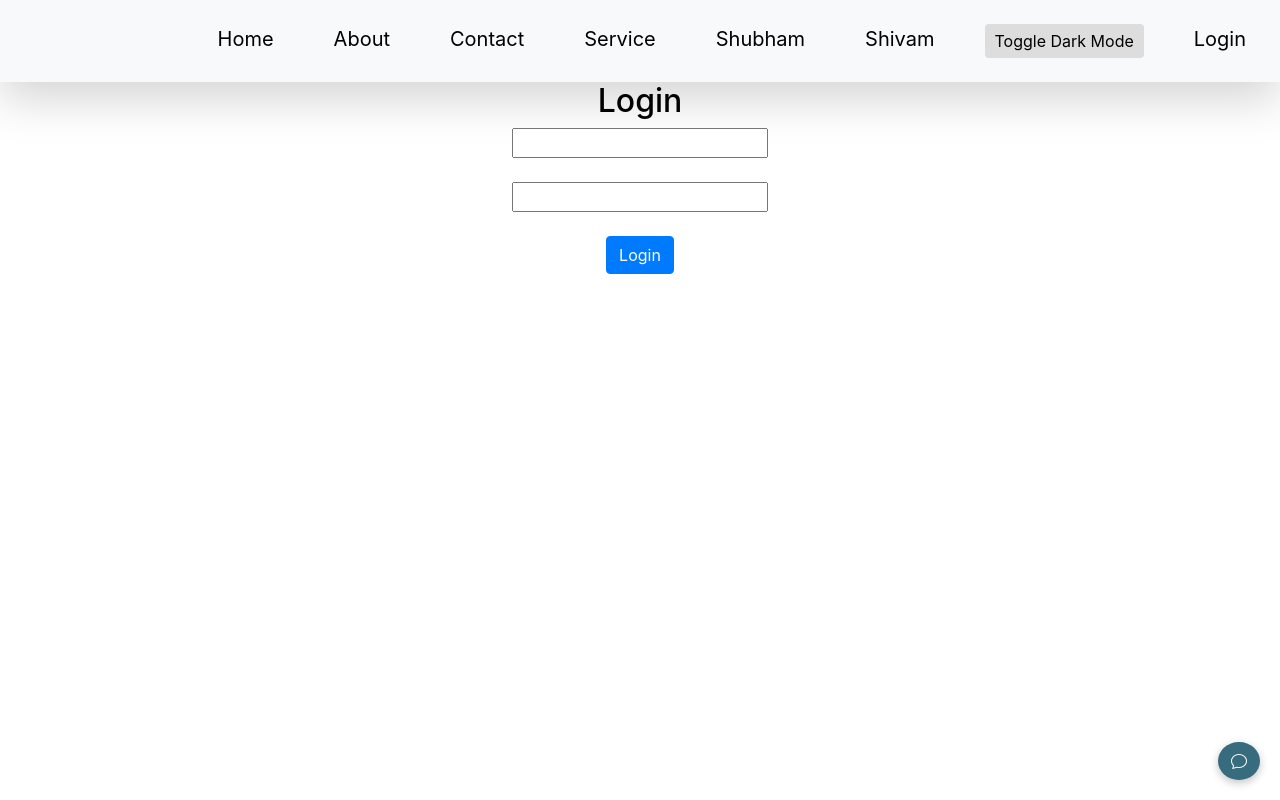
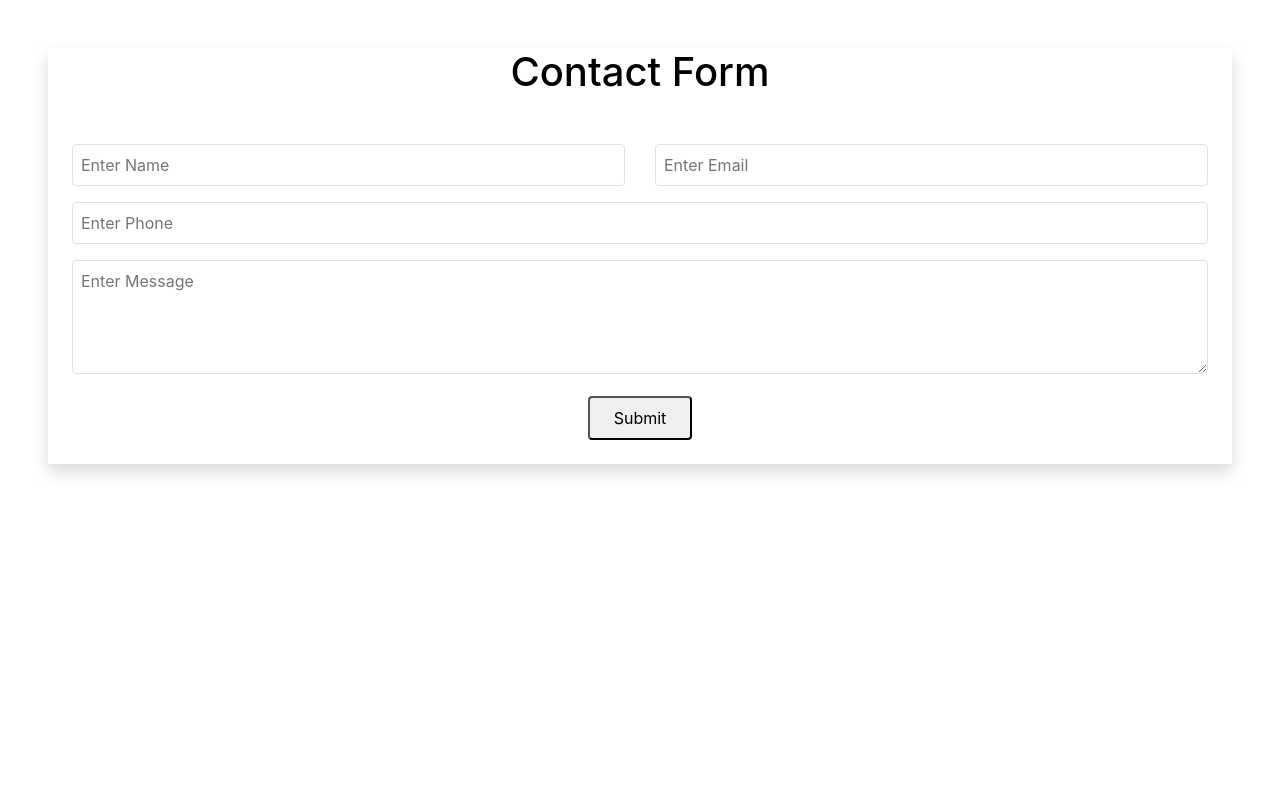
Before and after one commit to Shivamvish26/react-tut, a React (Create React App) app: page / in a window 1280 px wide. Before the commit this address led to /login. Built offline with nearby package versions, Linux system fonts and the light colour scheme; what react-chatbot-kit would draw is missing.

Commit message:
contact code added

```diff
--- a/src/App.js
+++ b/src/App.js
@@ -67,6 +67,7 @@ import NoteState from "./Context/notes/noteState";
 import Functionalcomponentprops from "./Components/Practice Question/Functionalcomponentprops";
 import Statemanagament from "./Components/Practice Question/Statemanagement";
 import Listrendringsuingmapfunction from "./Components/Practice Question/Listrendringsuingmapfunction";
+import ConatctApi from "./Components/API_Revision/ContactApiPost";
 
 function App() {
   // function in function
@@ -162,7 +163,7 @@ function App() {
       {/* <Higherordercomponent/> */}
 
       {/* Navbar with React Router DOM */}
-      <NoteState>
+      {/* <NoteState>
         <BrowserRouter>
           <Navbar darkMode={darkMode} toggleTheme={toggleTheme} />
           <button className="btn chatbot-toggle-button" onClick={toggleChatbot}>
@@ -197,7 +198,7 @@ function App() {
             <Route path="/" element={<Home />} />
           </Routes>
         </BrowserRouter>
-      </NoteState>
+      </NoteState> */}
       {/*  */}
 
       {/* API */}
@@ -208,6 +209,7 @@ function App() {
 
       {/* <Prviousfunction/> */}
       {/* <Statewithobject/> */}
+    <ConatctApi/>
     </div>
   );
 }
--- /dev/null
+++ b/src/Components/API_Revision/ContactApiPost.js
@@ -0,0 +1,95 @@
+import React from "react";
+import { useState } from "react";
+
+export default function ContactApi() {
+  const [name, setName] = useState();
+  const [email, setEmail] = useState();
+  const [phone, setPhone] = useState();
+  const [message, setMessage] = useState();
+
+  async function handlesubmitfrom(e) {
+    e.preventDefault();
+
+    try {
+      const response = await fetch("http://localhost:5000/users_contact", {
+        method: "POST",
+        headers: {
+          "Content-Type": "application/json",
+        },
+        body: JSON.stringify({ name, email, phone, message }),
+      });
+
+      if (!response.ok) throw new Error("Failed to submit form");
+
+      const data = await response.json();
+      console.log("Response from API:", data);
+
+      // Clear the form
+      setName("");
+      setEmail("");
+      setPhone("");
+      setMessage("");
+    } catch (error) {
+      console.log("Failed to submit the data", error);
+    }
+  }
+
+  return (
+    <div className="p-5">
+      <div className="shadow">
+        <div>
+          <h1 className="text-2xl font-bold mb-4">Contact Form</h1>
+          <div className="p-4">
+            <form onSubmit={handlesubmitfrom}>
+              <div className="row mb-3">
+                <div className="col-md-6 md:mb-0">
+                  <input
+                    className="w-100 p-2 rounded border"
+                    type="text"
+                    placeholder="Enter Name"
+                    value={name}
+                    onChange={(e) => setName(e.target.value)}
+                  />
+                </div>
+                <div className="col-md-6">
+                  <input
+                    className="w-100 p-2 rounded border"
+                    type="email"
+                    placeholder="Enter Email"
+                    value={email}
+                    onChange={(e) => setEmail(e.target.value)}
+                  />
+                </div>
+              </div>
+
+              <div className="mb-3">
+                <input
+                  className="w-100 p-2 rounded border"
+                  type="tel"
+                  placeholder="Enter Phone"
+                  value={phone}
+                  onChange={(e) => setPhone(e.target.value)}
+                />
+              </div>
+              <div className="mb-3">
+                <textarea
+                  className="w-100 p-2 rounded border"
+                  placeholder="Enter Message"
+                  rows="4"
+                  value={message}
+                  onChange={(e) => setMessage(e.target.value)}
+                />
+              </div>
+              <button
+                type="submit"
+                className="p-2 px-4 bg-blue-500 text-black rounded"
+              >
+                Submit
+              </button>
+            </form>
+          </div>
+        </div>
+      </div>
+    </div>
+  );
+}
```
Also changed, not shown: e-commerce-database/package.json (deleted, +0 -19 lines), e-commerce-database/server.js (deleted, +0 -9 lines), 2 other files (tests, documents, lock files or other folders).
